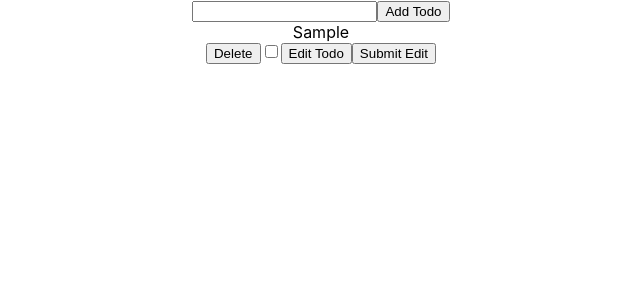
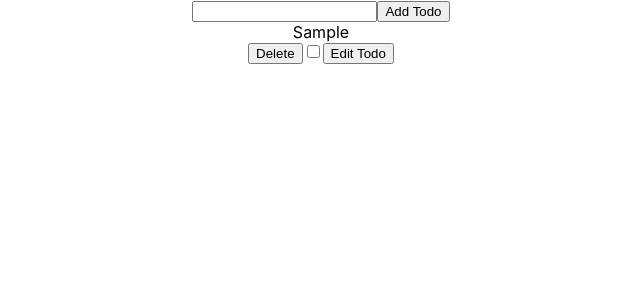
Before and after one commit to SashiMad/twelve, a React (Create React App) app: page / in a window 1280 px wide. Both pictures are taken after typing "Sample" into the empty fields and a click on the button "Add Todo". Shown: the top 300 px of the page, without its empty margins (319-959 px from the left). Built offline with nearby package versions, Linux system fonts and the light colour scheme.

Commit message:
displayed only one button of the two buttons - edit or submit

```diff
--- a/src/App.js
+++ b/src/App.js
@@ -77,8 +77,12 @@ function App() {
             onChange={() => toggleComplete(todo.id)}
             checked={todo.completed}
           />
-          <button onClick={() => setTodoEditing(todo.id)}>Edit Todo</button>
-          <button onClick={() => editTodo(todo.id)}>Submit Edit</button>
+
+          {todoEditing === todo.id ? (
+            <button onClick={() => editTodo(todo.id)}>Submit Edit</button>
+          ) : (
+            <button onClick={() => setTodoEditing(todo.id)}>Edit Todo</button>
+          )}
         </div>
       ))}
     </div>
```
